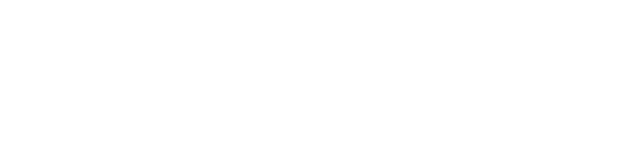
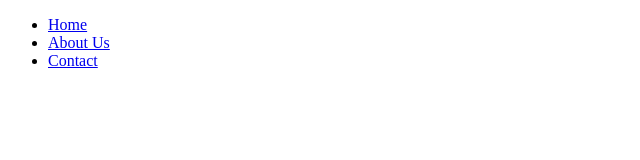
Before and after one commit to Francis-Torres/Project2-Fork-Francis, a plain HTML site: page index.html in a window 1280 px wide. Shown: the whole page, without its empty margins (0-640 px from the left). Drawn offline with Linux system fonts and the light colour scheme.

Commit message:
added nav bar
added nav bar to homepage

```diff
--- a/index.html
+++ b/index.html
@@ -4,6 +4,18 @@
 
 </head>
 <body>
+	<header>
+    <nav>
+      <ul>
+        <li><a href="index.html" class="active">Home</a></li>
+        <li><a href="about.html">About Us</a></li>
+        <li><a href="contact.html">Contact</a></li>
+      </ul>
+    </nav>
+  </header>
+  <main>
+
+  </main>
 
 </body>
 </html>
```
